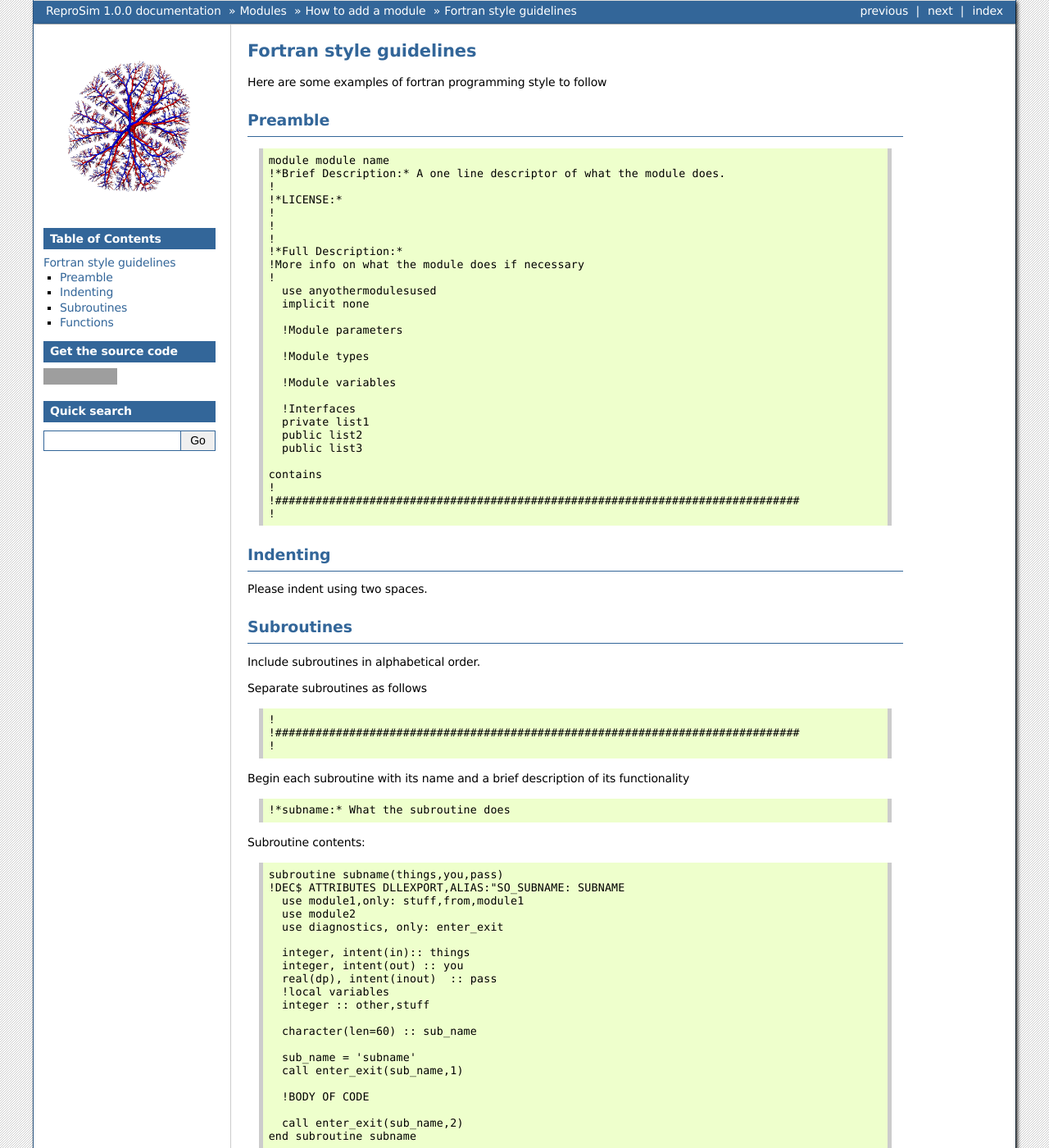
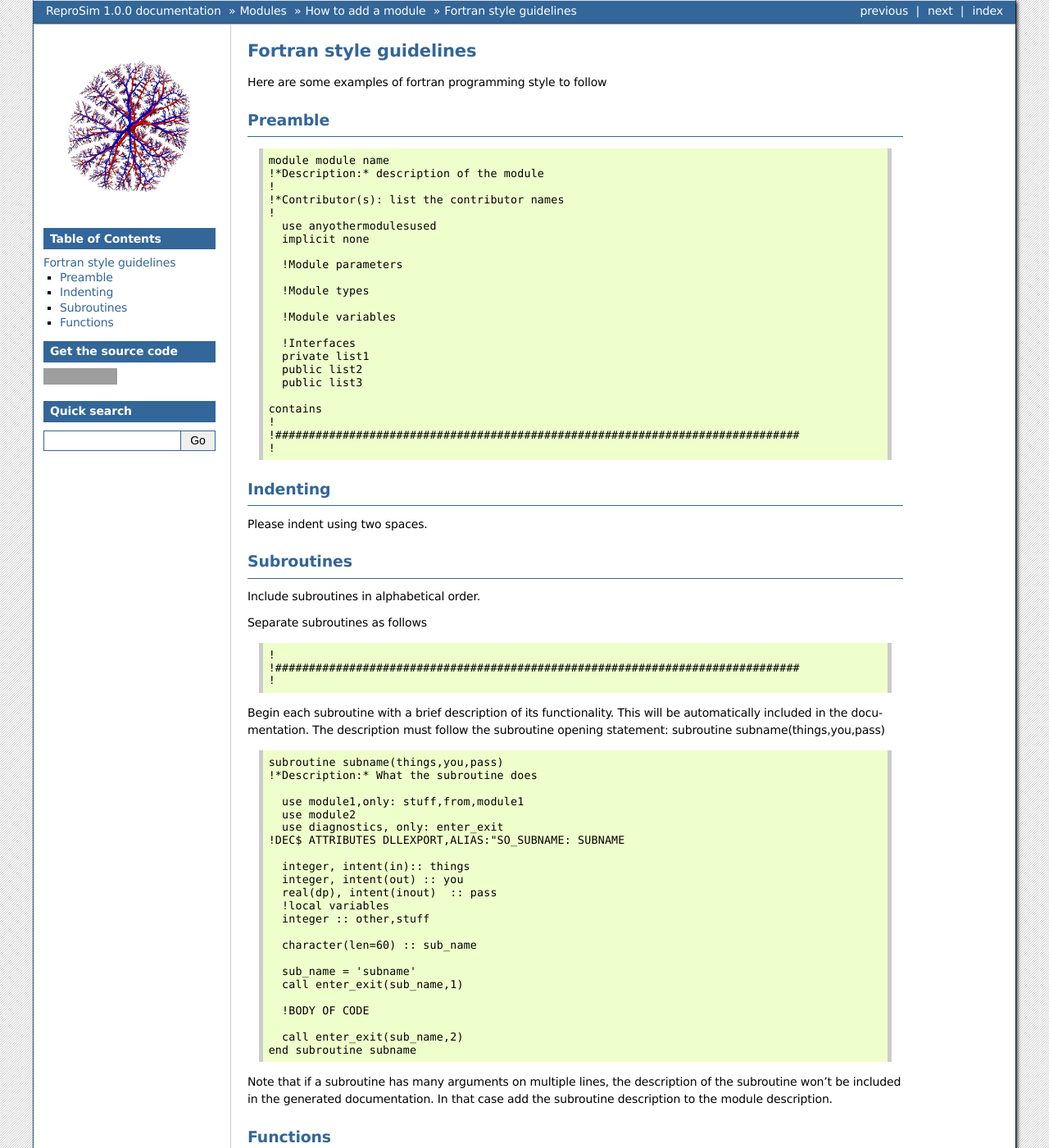
Before and after one commit to VirtualPregnancy/reprosim, a Sphinx documentation site: the page built from documentation/fortranstyles.rst, in a window 1280 px wide and 1400 px high. Shown: the whole window at 82% size. Built offline with Sphinx 7.4.7, drawn with Linux system fonts in a browser that asks for light colours; grey boxes are pictures that could not be loaded.

Commit message:
documentation updates complete

```diff
--- a/documentation/building.rst
+++ b/documentation/building.rst
@@ -114,7 +114,7 @@ Targets
 Below is a list of the more important targets that can be built.  Each target can be built either from the command line on make based scripts or through a project for IDE build scripts.
 
 reprosim
-------
+--------
 
 The *reprosim* target builds the reprosim fortran libary.
 
--- a/documentation/fortranstyles.rst
+++ b/documentation/fortranstyles.rst
@@ -10,14 +10,9 @@ Preamble
 ::
 
     module module name
-    !*Brief Description:* A one line descriptor of what the module does.
+    !*Description:* description of the module
     !
-    !*LICENSE:*
-    !
-    !
-    !
-    !*Full Description:*
-    !More info on what the module does if necessary
+    !*Contributor(s): list the contributor names
     !
       use anyothermodulesused
       implicit none
@@ -53,19 +48,18 @@ Separate subroutines as follows
     !##############################################################################
     !
 
-Begin each subroutine with its name and a brief description of its functionality
-::
-
-    !*subname:* What the subroutine does
-
-Subroutine contents:
+Begin each subroutine with a brief description of its functionality.
+This will be automatically included in the documentation. The description must follow
+the subroutine opening statement: subroutine subname(things,you,pass)
 ::
 
     subroutine subname(things,you,pass)
-    !DEC$ ATTRIBUTES DLLEXPORT,ALIAS:"SO_SUBNAME: SUBNAME
+    !*Description:* What the subroutine does
+
       use module1,only: stuff,from,module1
       use module2
       use diagnostics, only: enter_exit
+    !DEC$ ATTRIBUTES DLLEXPORT,ALIAS:"SO_SUBNAME: SUBNAME
 
       integer, intent(in):: things
       integer, intent(out) :: you
@@ -83,6 +77,10 @@ Subroutine contents:
       call enter_exit(sub_name,2)
     end subroutine subname
 
+Note that if a subroutine has many arguments on multiple lines, the description of the
+subroutine won't be included in the generated documentation. In that case add the subroutine
+description to the module description.
+
 Functions
 =========
 Include functions in alphabetical order below subroutines.
--- a/documentation/index.rst
+++ b/documentation/index.rst
@@ -1,9 +1,9 @@
 .. Auckland Bioengineering Reproductive Simulator master file, created by
    Monika Byrne on Fri 6 April 2018.
 
-========================================
+==========================================
 Welcome to the documentation for Reprosim!
-========================================
+==========================================
 
 Hello everyone! Welcome to the documentation for our reproductive simulations code!
 
```
Also changed, not shown: 9 other files.
